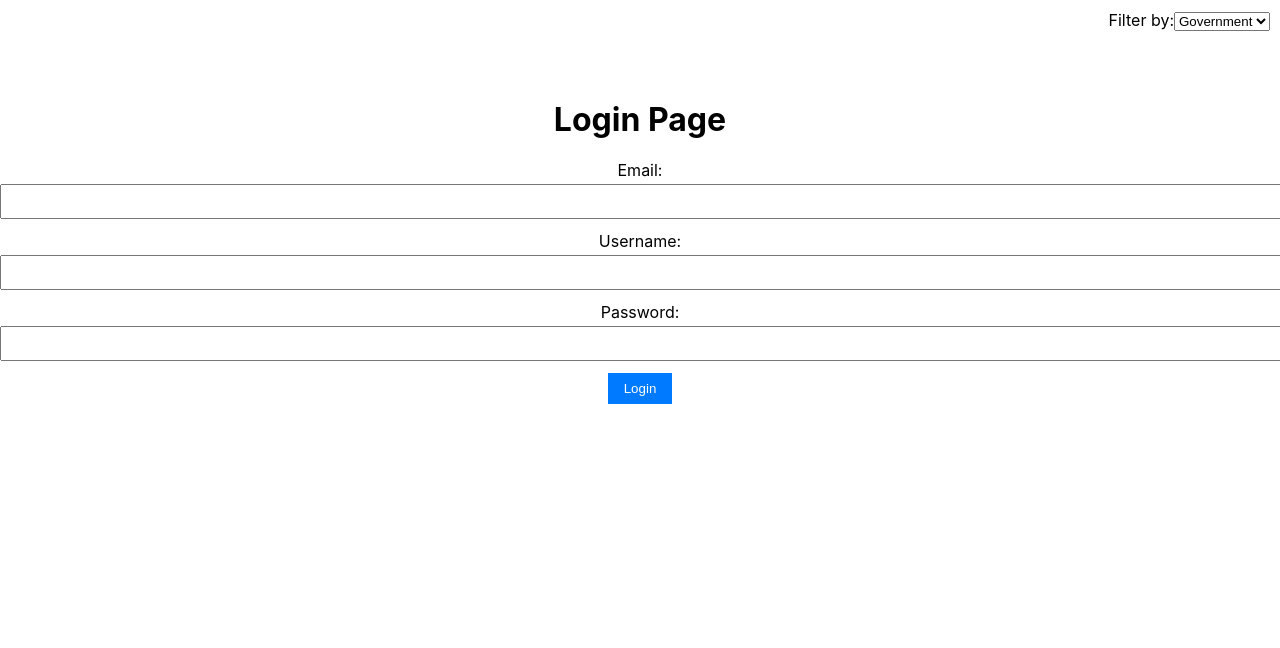
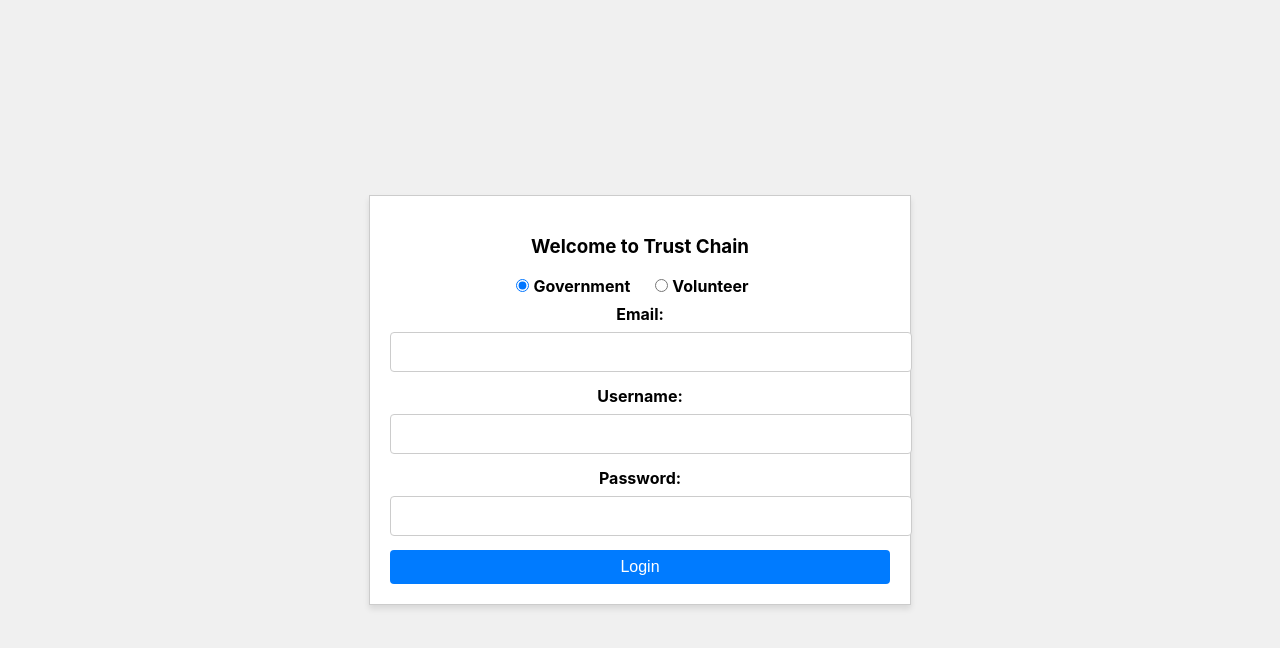
Before and after one commit to anjiattri/TrustChain, a React (Create React App) app: page / in a window 1280 px wide. Shown: the top 648 px of the page. Built offline with nearby package versions, Linux system fonts and the light colour scheme.

Commit message:
initial login

```diff
--- a/src/App.css
+++ b/src/App.css
@@ -9,7 +9,7 @@
   right: 10px;
 }
 
-label {
+/* label {
   display: block;
   margin-bottom: 4px;
 }
@@ -26,4 +26,4 @@ button {
   color: white;
   border: none;
   cursor: pointer;
-}
+} */
--- a/src/App.js
+++ b/src/App.js
@@ -2,7 +2,7 @@ import React, { useState } from "react";
 import { Link, Route, BrowserRouter as Router, Routes } from "react-router-dom"; // Import necessary components
 import "./App.css";
 import HomePage from "./components/Home";
-import LoginPage from "./components/Login";
+import LoginPage from "./components/login/Login";
 
 function App() {
   const [isLoggedIn, setIsLoggedIn] = useState(false);
--- a/src/components/Login.js
+++ /dev/null
@@ -1,57 +0,0 @@
-import React, { useState } from "react";
-
-function LoginPage({ handleLogin }) {
-  const [email, setEmail] = useState("");
-  const [username, setUsername] = useState("");
-  const [password, setPassword] = useState("");
-  const [userType, setUserType] = useState("govt");
-
-  const handleLoginClick = () => {
-    handleLogin(userType);
-  };
-
-  return (
-    <div className="App">
-      <div className="filter-options">
-        <label>
-          Filter by:
-          <select
-            value={userType}
-            onChange={(e) => setUserType(e.target.value)}
-          >
-            <option value="govt">Government</option>
-            <option value="volunteer">Volunteer</option>
-          </select>
-        </label>
-      </div>
-      <h1>Login Page</h1>
-      <div>
-        <label>Email:</label>
-        <input
-          type="email"
-          value={email}
-          onChange={(e) => setEmail(e.target.value)}
-        />
-      </div>
-      <div>
-        <label>Username:</label>
-        <input
-          type="text"
-          value={username}
-          onChange={(e) => setUsername(e.target.value)}
-        />
-      </div>
-      <div>
-        <label>Password:</label>
-        <input
-          type="password"
-          value={password}
-          onChange={(e) => setPassword(e.target.value)}
-        />
-      </div>
-      <button onClick={handleLoginClick}>Login</button>
-    </div>
-  );
-}
-
-export default LoginPage;
--- /dev/null
+++ b/src/components/login/Login.js
@@ -0,0 +1,68 @@
+import React, { useState } from "react";
+import "./LoginPage.css"; // Import your custom CSS file for styling
+
+function LoginPage({ handleLogin }) {
+  const [email, setEmail] = useState("");
+  const [username, setUsername] = useState("");
+  const [password, setPassword] = useState("");
+  const [userType, setUserType] = useState("govt");
+
+  const handleLoginClick = () => {
+    handleLogin(userType);
+  };
+
+  return (
+    <div className="login-container">
+      <div className="login-box">
+        <h3>Welcome to Trust Chain</h3>
+        <div className="user-type-options">
+          <label>
+            <input
+              type="radio"
+              value="govt"
+              checked={userType === "govt"}
+              onChange={() => setUserType("govt")}
+            />
+            Government
+          </label>
+          <label>
+            <input
+              type="radio"
+              value="volunteer"
+              checked={userType === "volunteer"}
+              onChange={() => setUserType("volunteer")}
+            />
+            Volunteer
+          </label>
+        </div>
+        <div>
+          <label>Email:</label>
+          <input
+            type="email"
+            value={email}
+            onChange={(e) => setEmail(e.target.value)}
+          />
+        </div>
+        <div>
+          <label>Username:</label>
+          <input
+            type="text"
+            value={username}
+            onChange={(e) => setUsername(e.target.value)}
+          />
+        </div>
+        <div>
+          <label>Password:</label>
+          <input
+            type="password"
+            value={password}
+            onChange={(e) => setPassword(e.target.value)}
+          />
+        </div>
+        <button onClick={handleLoginClick}>Login</button>
+      </div>
+    </div>
+  );
+}
+
+export default LoginPage;
--- /dev/null
+++ b/src/components/login/LoginPage.css
@@ -0,0 +1,64 @@
+/* LoginPage.css */
+
+.login-container {
+  display: flex;
+  justify-content: center;
+  align-items: center;
+  height: 100vh;
+  background-color: #f0f0f0; /* Background color for the whole page */
+}
+
+.login-box {
+  border: 1px solid #ccc;
+  padding: 20px;
+  width: 500px;
+  text-align: center;
+  box-shadow: 0 4px 6px rgba(0, 0, 0, 0.1);
+  background-color: #fff; /* White background for the login box */
+}
+
+.filter-options {
+  margin-bottom: 10px;
+}
+
+label {
+  display: block;
+  margin-bottom: 8px; /* Slightly increased margin for labels */
+  font-weight: bold;
+}
+
+.user-type-options label {
+  display: inline-block; /* Place radio buttons in the same line */
+  margin-right: 20px; /* Add spacing between radio buttons */
+}
+
+input[type="radio"] {
+  margin-right: 4px; /* Add spacing between radio button and label */
+}
+
+input[type="email"],
+input[type="text"],
+input[type="password"] {
+  width: 100%; /* Full width input fields */
+  padding: 10px;
+  margin-bottom: 14px; /* Slightly increased margin */
+  border: 1px solid #ccc;
+  border-radius: 4px;
+  font-size: 16px;
+}
+
+button {
+  padding: 8px 16px;
+  background-color: #007bff;
+  color: white;
+  border: none;
+  cursor: pointer;
+  width: 100%; /* Full width button */
+  font-size: 16px;
+  border-radius: 4px;
+}
+
+/* Additional styling for better button interaction */
+button:hover {
+  background-color: #0056b3; /* Darker blue on hover */
+}
```
